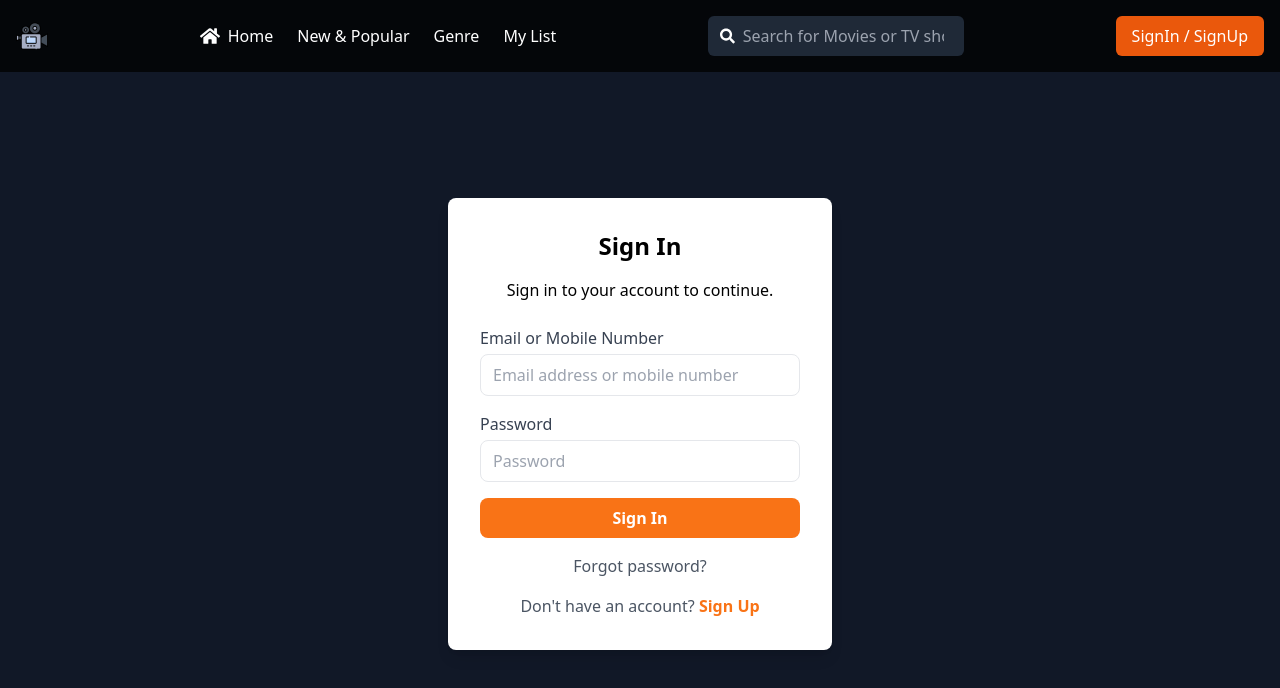
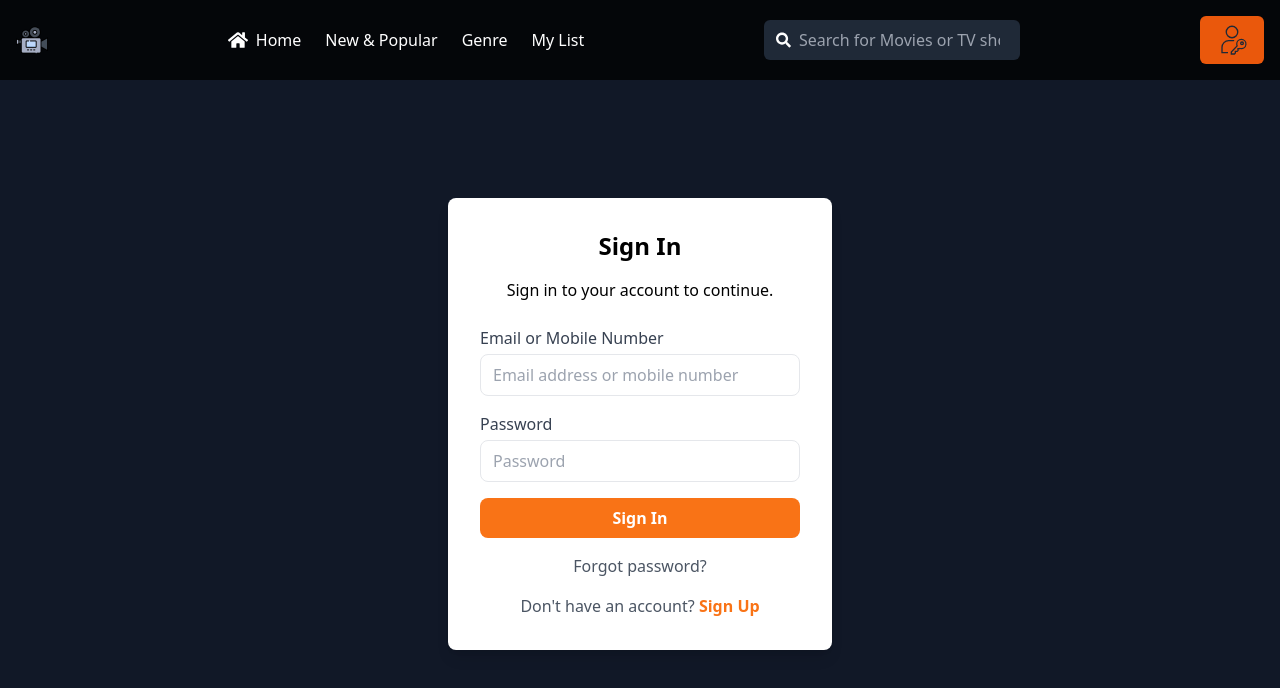
Before and after one commit to dnjstr/MovieApp-Front-End, a React (Vite) app: page /sign-in in a window 1280 px wide. Shown: the top 688 px of the page. Built offline with nearby package versions, Linux system fonts and the light colour scheme.

Commit message:
Menor de edad changes

```diff
--- a/src/components/layout/Navbar.tsx
+++ b/src/components/layout/Navbar.tsx
@@ -41,12 +41,15 @@ const Navbar: React.FC = () => {
           onMouseEnter={() => setIsDropdownOpen(true)}
           onMouseLeave={() => setIsDropdownOpen(false)}
         >
-          SignIn / SignUp
+          <svg xmlns="http://www.w3.org/2000/svg" viewBox="0 0 24 24" className="w-8 h-8 fill-current text-gray-800">
+          <path d="M12 1.2A4.8 4.8 0 1 0 16.8 6 4.805 4.805 0 0 0 12 1.2zm0 8.6A3.8 3.8 0 1 1 15.8 6 3.804 3.804 0 0 1 12 9.8zM9 22H4l.01-4.5A5.498 5.498 0 0 1 9.5 12h4.312a5.968 5.968 0 0 0-.462 1H9.5A4.505 4.505 0 0 0 5 17.5V21h4zm10-10.9a3.9 3.9 0 0 0-3.9 3.9 3.86 3.86 0 0 0 .225 1.255L11 20.727V23h2.993l.023-.01L15 22v-1h1.005L17 20v-1h1.004l.186-.187A3.9 3.9 0 1 0 19 11.1zm0 6.9a2.973 2.973 0 0 1-1.223-.267l-.272.267H16v2h-2v1.674l-.408.326H12v-.906l4.419-4.591A2.965 2.965 0 0 1 16 15a3 3 0 1 1 3 3zm.5-5a1.5 1.5 0 1 0 1.5 1.5 1.5 1.5 0 0 0-1.5-1.5zm0 2a.5.5 0 1 1 .5-.5.501.501 0 0 1-.5.5z"/>
+          <path fill="none" d="M0 0h24v24H0z"/>
+          </svg>
         </button>
 
         {isDropdownOpen && (
           <div
-            className="absolute right-0 mt-2 bg-black bg-opacity-90 rounded-md shadow-lg py-2 w-40"
+            className="absolute  right-0 mt-10 bg-gray-800 bg-opacity-100 rounded-md shadow-lg py-2 w-36"
             onMouseEnter={() => setIsDropdownOpen(true)}
             onMouseLeave={() => setIsDropdownOpen(false)}
           >
--- a/src/components/pages/SignIn.tsx
+++ b/src/components/pages/SignIn.tsx
@@ -3,13 +3,13 @@ import { Link } from "react-router-dom";
 
 const SignIn: React.FC = () => {
     return (
-        <div className="flex justify-center items-center min-h-screen bg-gray-900">
+        <div>
+            <div  className="flex justify-center items-center min-h-screen bg-gray-900">
                 <div className="bg-white p-8 rounded-lg shadow-lg w-96">
                     <h2 className="text-2xl text-black font-bold text-center mb-4">Sign In</h2>
                     <p className="text-black text-center mb-6">
                         Sign in to your account to continue.
                     </p>
-
                     <form>
                         <div className="mb-4">
                             <label className="block text-gray-700 mb-1">Email or Mobile Number</label>
@@ -20,7 +20,6 @@ const SignIn: React.FC = () => {
                                 required
                             />
                         </div>
-
                         <div className="mb-4">
                             <label className="block text-gray-700 mb-1">Password</label>
                             <input
@@ -30,28 +29,25 @@ const SignIn: React.FC = () => {
                                 required
                             />
                         </div>
-
                         <button
                             type="submit"
                             className="w-full bg-orange-500 text-white font-bold py-2 rounded-lg hover:bg-orange-600 transition duration-200"
                         >
                             Sign In
                         </button>
-
                         <div className="text-center mt-4">
                             <Link to="/forgot-password" className="text-gray-600  hover:underline">
                                 Forgot password?
                             </Link>
                         </div>
-
                         <div className="text-gray-600 text-center mt-4">
                                 Don't have an account?{" "}
                             <Link to="/sign-up" className="text-orange-500 font-semibold hover:underline">
                                 Sign Up
                             </Link>
                         </div>
-
                     </form>
+                </div>
             </div>
         </div>
     );
```
Lines whose indentation alone changed are shown as unchanged.
